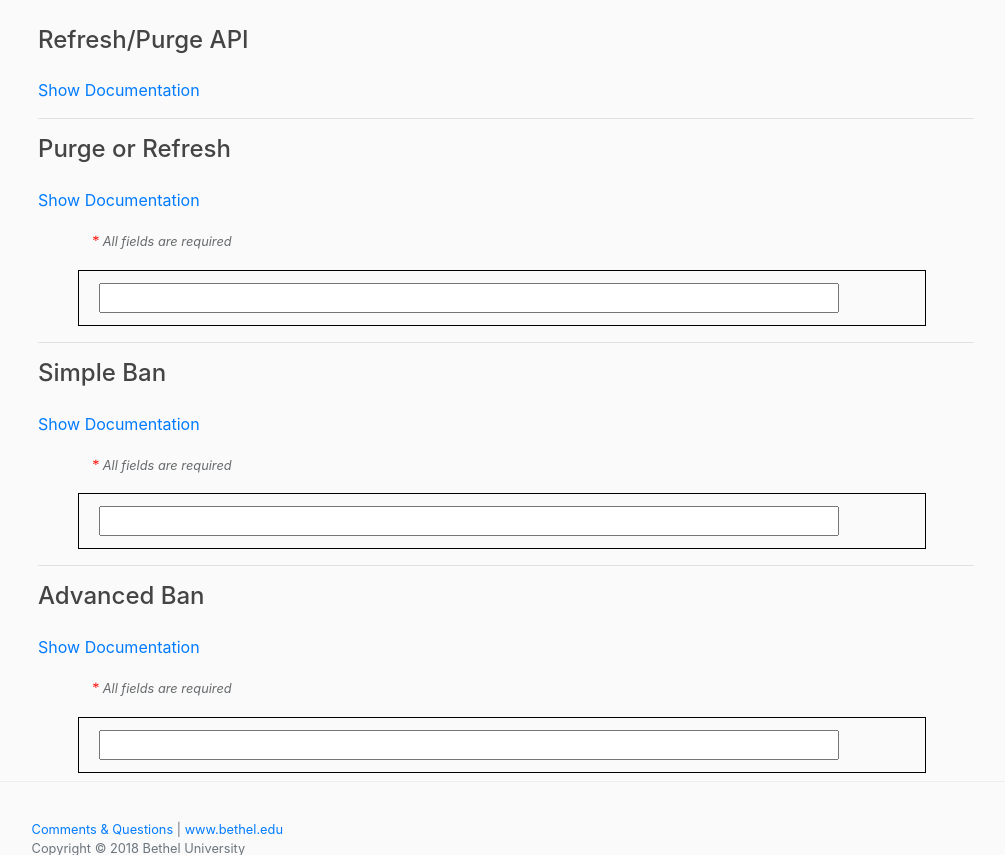
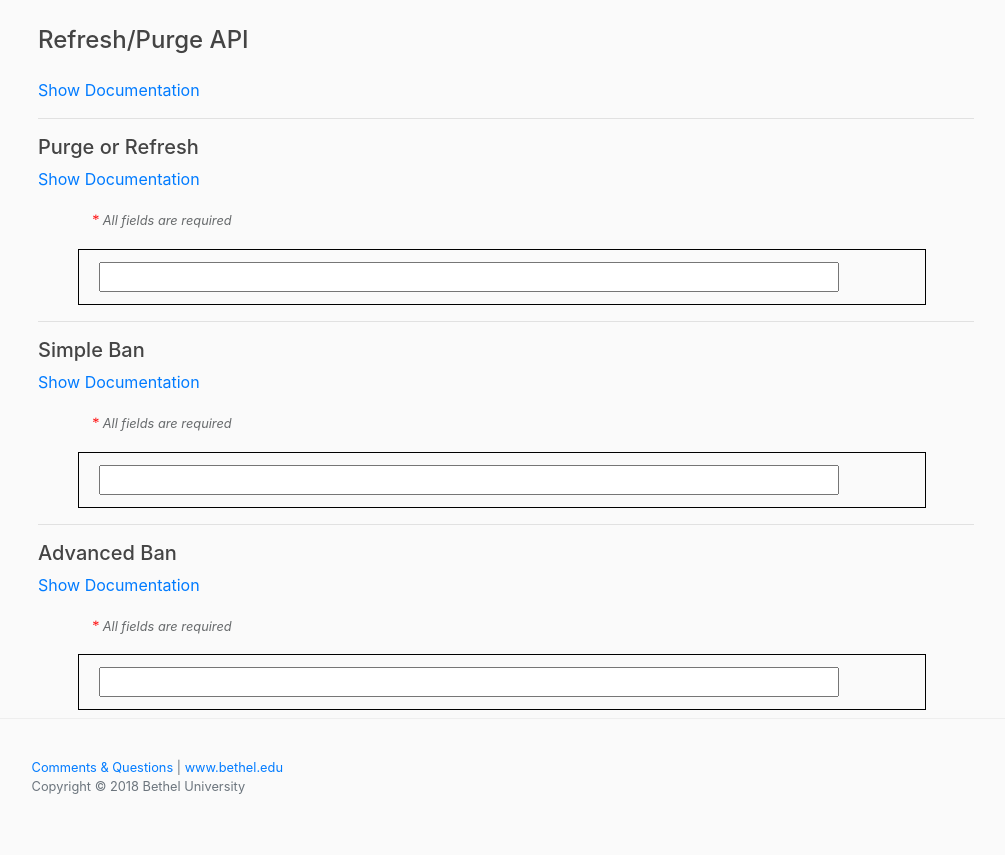
Before and after one commit to betheluniversity/cache-clear, a Python web app: template app/templates/rpapi.html in a window 1280 px wide. Shown: the part 114-969 px from the top of the page, without its empty margins (134-1139 px from the left). After the commit the page ends 908 px from the top, so only its background shows below. Run offline with Jinja, Linux system fonts and the light colour scheme; the template is opened without the code that fills it, so the values that code supplies are empty, except form fields; form fields are guessed from the names that the template uses; some libraries are stand-ins or nearby versions.

Commit message:
Styling tweaks

```diff
--- a/app/static/css/custom.css
+++ b/app/static/css/custom.css
@@ -140,3 +140,8 @@ span.warning {
 article {
     line-height: 130%;
 }
+
+/* Override _reboot.scss' "margin-bottom: 1rem" for radio buttons in forms */
+form > div > div > ul {
+    margin-bottom: 0;
+}
--- a/app/templates/rpapi.html
+++ b/app/templates/rpapi.html
@@ -8,8 +8,8 @@
             <h4>Refresh/Purge API</h4>
             <article>
                 <p class="page-info">
-                    Welcome to the landing page for the Refresh/Purge API! It has been designed to allow for simple
-                    interfacing to Varnish's cache that doesn't require SSH access or knowledge of how to use Varnish's
+                    Welcome to the landing page for the Refresh/Purge API! It has been designed as a simple
+                    interface to Varnish's cache that doesn't require SSH access or knowledge of how to use Varnish's
                     Command Line Interface. All members of the WebApps and Comm/Marketing teams should have access to
                     this module.
                 </p>
@@ -24,7 +24,7 @@
         </div>
         <hr/>
         <div id="purge-refresh">
-            <h4>Purge or Refresh</h4>
+            <h5>Purge or Refresh</h5>
             <article>
                 <p class="page-info">
                     Purging an object from Varnish's cache is the only way to directly have it removed. Bans prevent old
@@ -61,7 +61,7 @@
         </div>
         <hr/>
         <div id="simple-ban">
-            <h4>Simple Ban</h4>
+            <h5>Simple Ban</h5>
             <article>
                 <p class="page-info">
                     Varnish has the ability to Ban content from being served from its cache, but it has been
@@ -100,7 +100,7 @@
         </div>
         <hr/>
         <div id="advanced-ban">
-            <h4>Advanced Ban</h4>
+            <h5>Advanced Ban</h5>
              <article>
                 <p class="page-info">
                     For the edge cases where Simple Bans are insufficient, this page allows you to send over a
```
